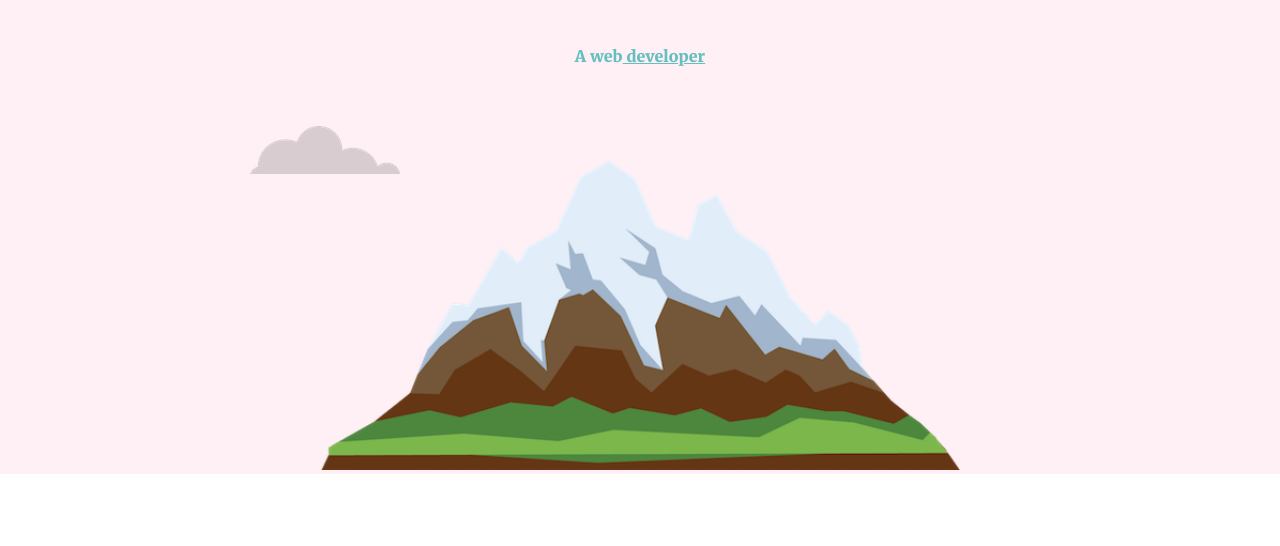
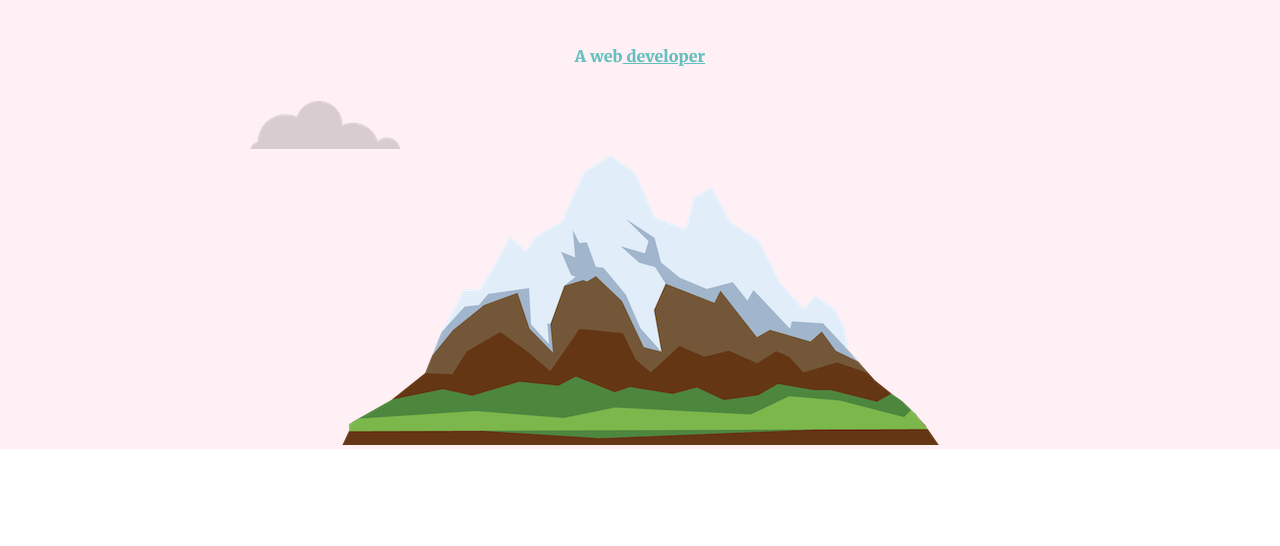
Before and after one commit to Riyaanmanesia/personal-web-dev-, a plain HTML site: page index.html in a window 1280 px wide. Shown: the part 224-770 px from the top of the page. Drawn offline with Linux system fonts and the light colour scheme.

Commit message:
Update styles.css

```diff
--- a/styles.css
+++ b/styles.css
@@ -22,9 +22,7 @@ h2{
 h3{
     font-family: 'Montserrat', sans-serif;
 }
-.mountain{
-    width:50%;
-}
+
 p{
     line-height: 2;
 }
```
